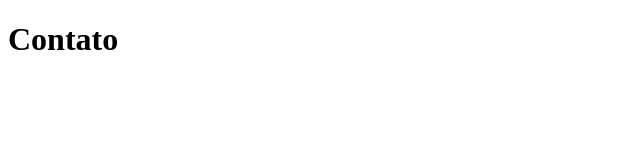
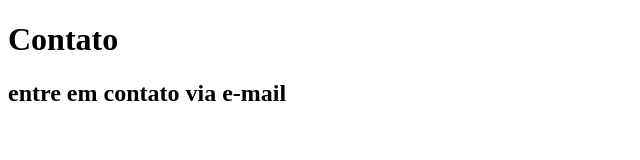
Before and after one commit to XaviierLucas/acelera-dev-stefanini, a plain HTML site: page contato.html in a window 1280 px wide. Shown: the whole page, without its empty margins (0-640 px from the left). Drawn offline with Linux system fonts and the light colour scheme.

Commit message:
add e-mal de contato

```diff
--- a/contato.html
+++ b/contato.html
@@ -7,5 +7,7 @@
 </head>
 <body>
     <h1>Contato</h1>
+
+    <h2>entre em contato via e-mail</h2>
 </body>
 </html>
```
